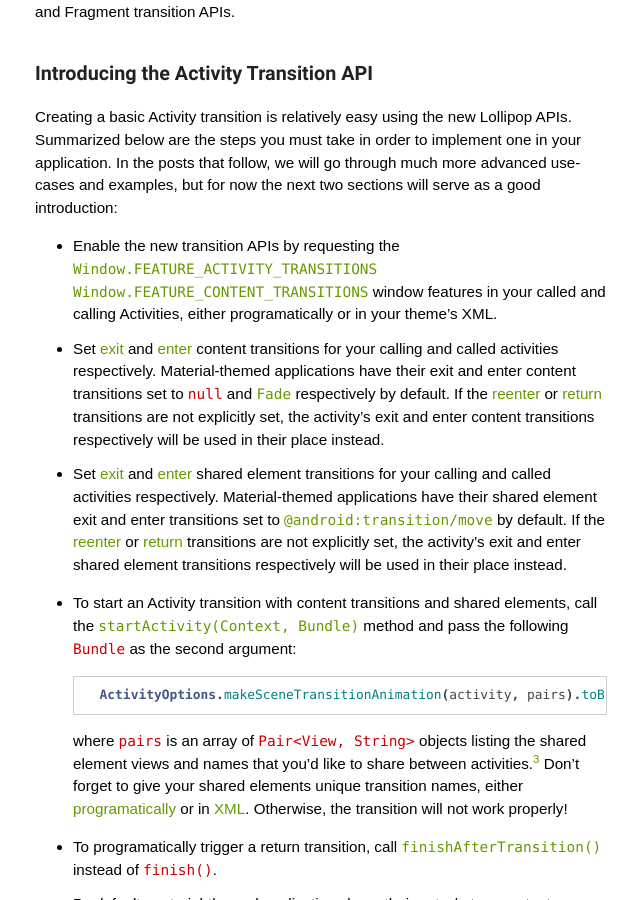
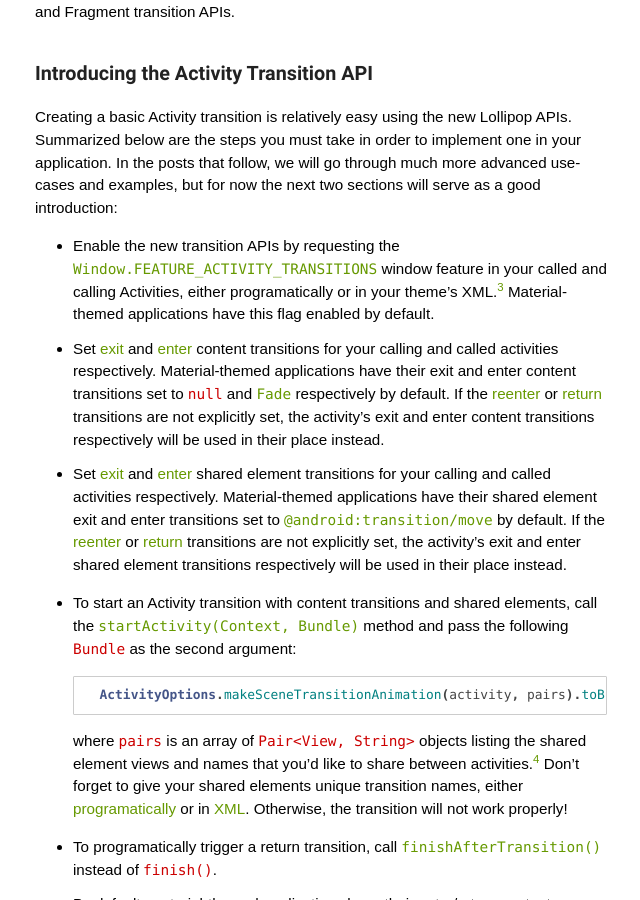
Before and after one commit to alexjlockwood/AndroidDesignPatterns, a Jekyll site: the page built from _posts/2014-12-04-activity-fragment-transitions-in-android-lollipop-part1.md, in a window 1280 px wide and 900 px high, scrolled down 4915 px. Shown: the whole window, without its empty margins (249-889 px from the left). Built offline with Jekyll 4.4.1, drawn with Linux system fonts in a browser that asks for light colours; some web fonts are replaced; Markdown is read by kramdown in place of the engine named in the settings; a script that is not in the unit is left out; comment, search, counter and statistics services are not loaded; some of the changed text lies outside the part shown.

Commit message:
updated window feature flags for part 1 of shared elements post

````diff
--- a/_posts/2014-12-04-activity-fragment-transitions-in-android-lollipop-part1.md
+++ b/_posts/2014-12-04-activity-fragment-transitions-in-android-lollipop-part1.md
@@ -142,7 +142,7 @@ You've probably also noticed the cool circular reveal animation that plays under
 
 Creating a basic Activity transition is relatively easy using the new Lollipop APIs. Summarized below are the steps you must take in order to implement one in your application. In the posts that follow, we will go through much more advanced use-cases and examples, but for now the next two sections will serve as a good introduction:
 
-* Enable the new transition APIs by requesting the [`Window.FEATURE_ACTIVITY_TRANSITIONS`][FEATURE_ACTIVITY_TRANSITIONS] [`Window.FEATURE_CONTENT_TRANSITIONS`][FEATURE_CONTENT_TRANSITIONS] window features in your called and calling Activities, either programatically or in your theme's XML.
+* Enable the new transition APIs by requesting the [`Window.FEATURE_ACTIVITY_TRANSITIONS`][FEATURE_ACTIVITY_TRANSITIONS] window feature in your called and calling Activities, either programatically or in your theme's XML.<sup><a href="#footnote3" id="ref3">3</a></sup> Material-themed applications have this flag enabled by default.
 * Set [exit][setExitTransition] and [enter][setEnterTransition] content transitions for your calling and called activities respectively. Material-themed applications have their exit and enter content transitions set to `null` and [`Fade`][Fade] respectively by default. If the [reenter][setReenterTransition] or [return][setReturnTransition] transitions are not explicitly set, the activity's exit and enter content transitions respectively will be used in their place instead.
 * Set [exit][setSharedElementExitTransition] and [enter][setSharedElementEnterTransition] shared element transitions for your calling and called activities respectively. Material-themed applications have their shared element exit and enter transitions set to [`@android:transition/move`][Move] by default. If the [reenter][setSharedElementReenterTransition] or [return][setSharedElementReturnTransition] transitions are not explicitly set, the activity's exit and enter shared element transitions respectively will be used in their place instead.
 * To start an Activity transition with content transitions and shared elements, call the [`startActivity(Context, Bundle)`][startActivity] method and pass the following `Bundle` as the second argument:
@@ -151,7 +151,7 @@ Creating a basic Activity transition is relatively easy using the new Lollipop A
     ActivityOptions.makeSceneTransitionAnimation(activity, pairs).toBundle();
     ```
 
-    where `pairs` is an array of `Pair<View, String>` objects listing the shared element views and names that you'd like to share between activities.<sup><a href="#footnote3" id="ref3">3</a></sup> Don't forget to give your shared elements unique transition names, either [programatically][setTransitionName] or in [XML][transitionName]. Otherwise, the transition will not work properly!
+    where `pairs` is an array of `Pair<View, String>` objects listing the shared element views and names that you'd like to share between activities.<sup><a href="#footnote4" id="ref4">4</a></sup> Don't forget to give your shared elements unique transition names, either [programatically][setTransitionName] or in [XML][transitionName]. Otherwise, the transition will not work properly!
 * To programatically trigger a return transition, call [`finishAfterTransition()`][finishAfterTransition] instead of `finish()`.
 * By default, material-themed applications have their enter/return content transitions started a tiny bit before their exit/reenter content transitions complete, creating a small overlap that makes the overall effect more seamless and dramatic. If you wish to explicitly disable this behavior, you can do so by calling the [`setWindowAllowEnterTransitionOverlap()`][setWindowAllowEnterTransitionOverlap] and [`setWindowAllowReturnTransitionOverlap()`][setWindowAllowReturnTransitionOverlap] methods or by setting the corresponding attributes in your theme's XML.
 
@@ -175,7 +175,9 @@ As always, thanks for reading! Feel free to leave a comment if you have any ques
 
 <sup id="footnote2">2</sup> It might look like the views in `A` are fading in/out of the screen at first, but what you are really seeing is activity `B` fading in/out of the screen _on top of activity `A`_. The views in activity `A` are not actually animating during this time. You can adjust the duration of the background fade by calling [`setTransitionBackgroundFadeDuration()`][setTransitionBackgroundFadeDuration] on the called activity's `Window`. <a href="#ref2" title="Jump to footnote 2.">&#8617;</a>
 
-<sup id="footnote3">3</sup> To start an Activity transition with content transitions _but no shared elements_, you can create the `Bundle` by calling `ActivityOptions.makeSceneTransitionAnimation(activity).toBundle()`. To disable content transitions and shared element transitions entirely, don't create a `Bundle` object at all&mdash;just pass `null` instead. <a href="#ref3" title="Jump to footnote 3.">&#8617;</a>
+<sup id="footnote3">3</sup> For an explanation describing the differences between the `FEATURE_ACTIVITY_TRANSITIONS` and `FEATURE_CONTENT_TRANSITIONS` window feature flags, see [this StackOverflow post][ACTIVITY_TRANSITIONS_vs_CONTENT_TRANSITIONS]. <a href="#ref3" title="Jump to footnote 3.">&#8617;</a>
+
+<sup id="footnote4">4</sup> To start an Activity transition with content transitions _but no shared elements_, you can create the `Bundle` by calling `ActivityOptions.makeSceneTransitionAnimation(activity).toBundle()`. To disable content transitions and shared element transitions entirely, don't create a `Bundle` object at all&mdash;just pass `null` instead. <a href="#ref4" title="Jump to footnote 4.">&#8617;</a>
 
   [exampleXmlLayoutGist]: https://gist.github.com/alexjlockwood/a96781b876138c37e88e
   [setExitTransition]: https://developer.android.com/reference/android/view/Window.html#setExitTransition(android.transition.Transition)
````
Also changed, not shown: other parts of _posts/2014-12-04-activity-fragment-transitions-in-android-lollipop-part1.md (+2 -1 lines).
